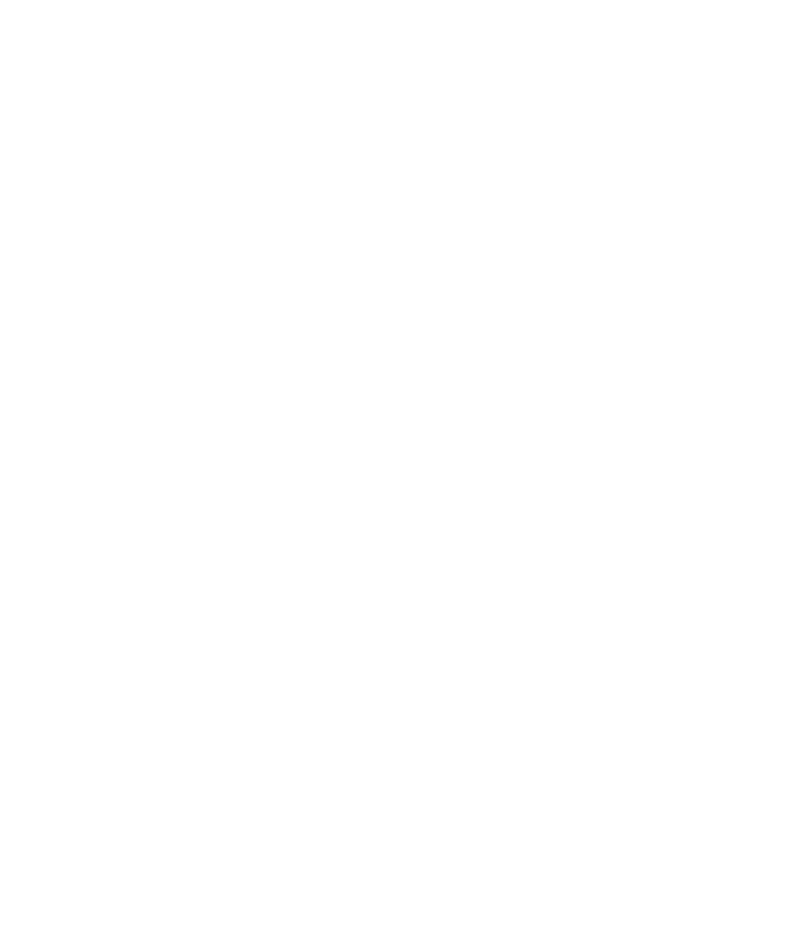
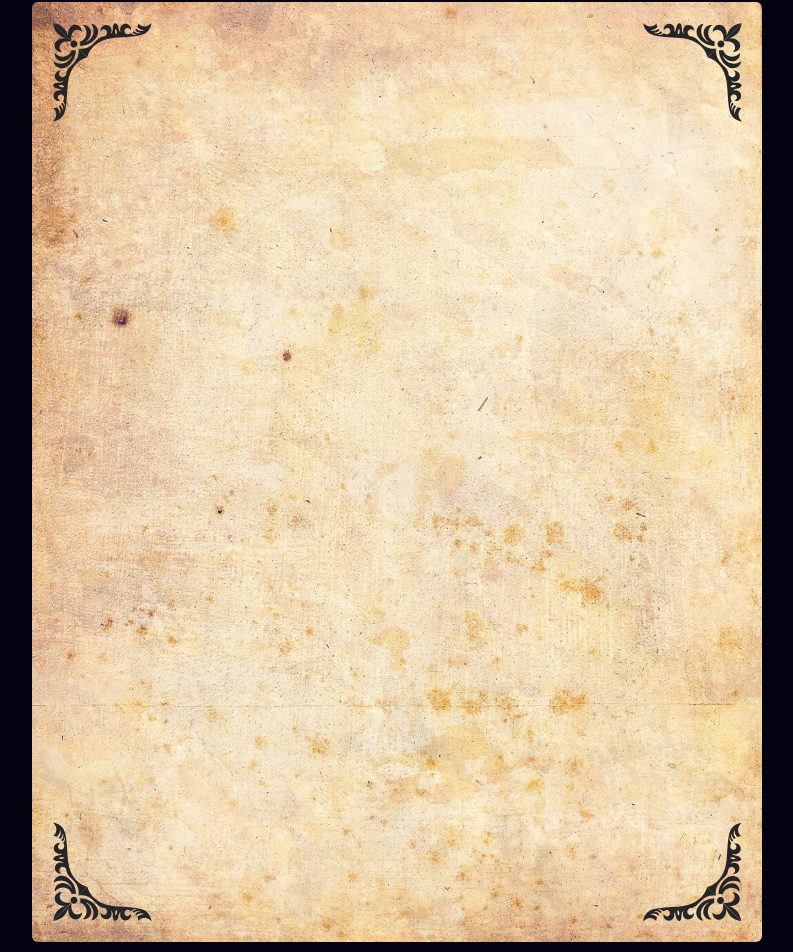
Before and after one commit to BlossomLabs/unbreakable-vows-ui, a React (Vite) app: page / in a window 1280 px wide. Shown: the part 2824-3776 px from the top of the page, without its empty margins (8-801 px from the left). Before the commit the page ends 2786 px from the top, so only its background shows below. Built offline with nearby package versions, Linux system fonts and the light colour scheme.

Commit message:
feat(contract): creates contract comp and imports on homepage

```diff
--- a/src/App.tsx
+++ b/src/App.tsx
@@ -24,6 +24,7 @@
 import Input from "./components/InputField";
 import Select from "./components/SelectField";
 import Breadcrumbs from "./components/Breadcrumbs";
+import Contract from "./components/Contract";
 
 interface Values {
   firstName: string;
@@ -399,6 +400,9 @@
       <Box minW={"100vw"} minH={"100vh"} p={10} bgColor={"white"}>
         <FormExample />
       </Box>
+      <Box minW={"100vw"} minH={"100vh"} p={10} bgColor={"secondary.800"}>
+        <Contract />
+      </Box>
     </>
   );
 }
--- /dev/null
+++ b/src/components/Contract/index.tsx
@@ -0,0 +1,32 @@
+import { Card, CardHeader, CardBody, CardFooter, Flex } from "@chakra-ui/react";
+import { Contracts } from "../Illustrations";
+
+export default function Contract() {
+  return (
+    <Card variant={"contract"}>
+      <CardHeader>
+        <Flex justify={"space-between"} h={"100%"}>
+          <Contracts.DecorationLeft h={"100%"} w={"auto"} />
+          <Contracts.DecorationRight h={"100%"} w={"auto"} />
+        </Flex>
+      </CardHeader>
+
+      <CardBody></CardBody>
+
+      <CardFooter>
+        <Flex justify={"space-between"} h={"100%"} w={"100%"}>
+          <Contracts.DecorationLeft
+            h={"100%"}
+            w={"auto"}
+            transform={"rotate(-90deg)"}
+          />
+          <Contracts.DecorationRight
+            h={"100%"}
+            w={"auto"}
+            transform={"rotate(90deg)"}
+          />
+        </Flex>
+      </CardFooter>
+    </Card>
+  );
+}
```
